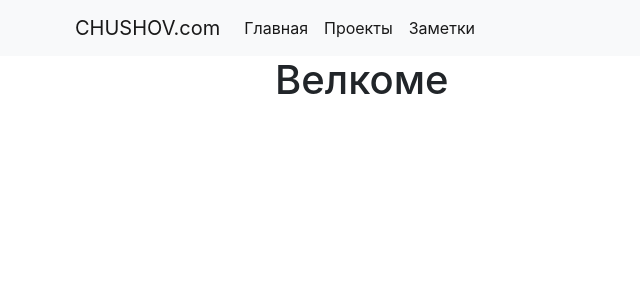
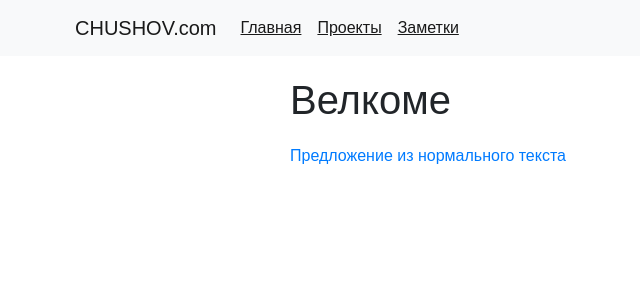
Before and after one commit to chushov/py-personal-blog, a Django app: page / in a window 1280 px wide. Shown: the top 300 px of the page, without its empty margins (10-650 px from the left). Run offline with Django 3.2, Linux system fonts and the light colour scheme; some libraries are stand-ins or nearby versions.

Commit message:
try some custom styles

```diff
--- a/main/templates/main/index.html
+++ b/main/templates/main/index.html
@@ -2,6 +2,11 @@
 
 {% block page_content %}
 <div class="col-md-8 offset-md-2">
-    <h1>Велкоме</h1>
+    <div class="container">
+        <h1 class="main-header">Велкоме</h1>
+        <div class="test-zhopka">
+            <a class="ttt" href="#">Предложение из нормального текста</a>
+        </div>
+    </div>
 </div>
 {% endblock %}
--- a/personal_portfolio/templates/base.html
+++ b/personal_portfolio/templates/base.html
@@ -1,6 +1,6 @@
 {% load static %}
 <link rel="stylesheet" href="https://stackpath.bootstrapcdn.com/bootstrap/4.1.3/css/bootstrap.min.css" integrity="sha384-MCw98/SFnGE8fJT3GXwEOngsV7Zt27NXFoaoApmYm81iuXoPkFOJwJ8ERdknLPMO" crossorigin="anonymous">
-<link rel="stylesheet" href="{% static 'css/style.css?=v1.2' %}" />
+<link rel="stylesheet" href="{% static 'css/style.css' %}" />
 
 <nav class="navbar navbar-expand-lg navbar-light bg-light">
     <div class="container">
@@ -23,7 +23,6 @@
           </ul>
         </div>
     </div>
-
 </nav>
 
 <div class="container">
--- a/static/css/style.css
+++ b/static/css/style.css
@@ -4,4 +4,9 @@ body {
 
 .nav-link {
     text-decoration: underline !important;
+    color: #333;
 }
+
+.main-header {
+    margin: 20px 0px 20px 0px;
+}
```
